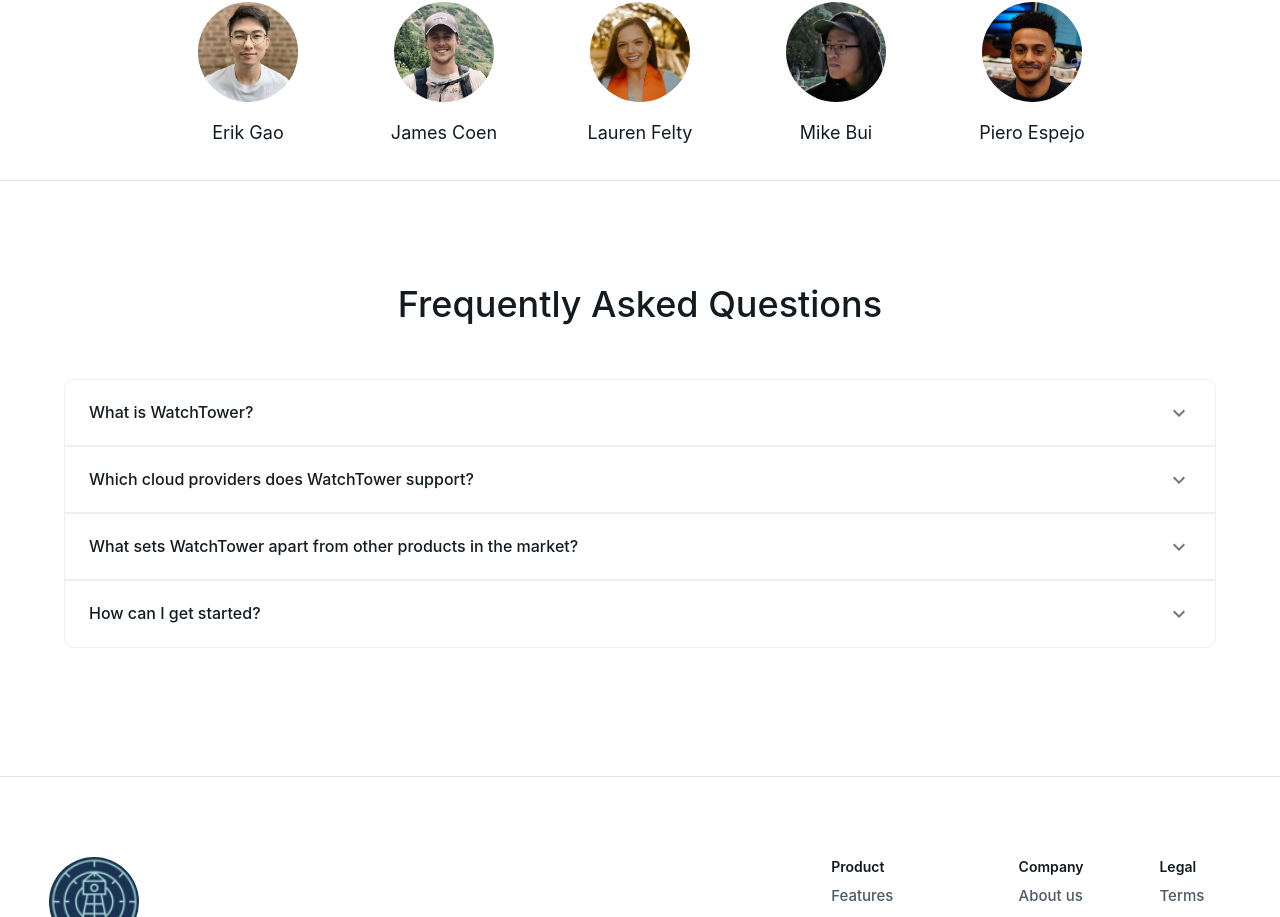
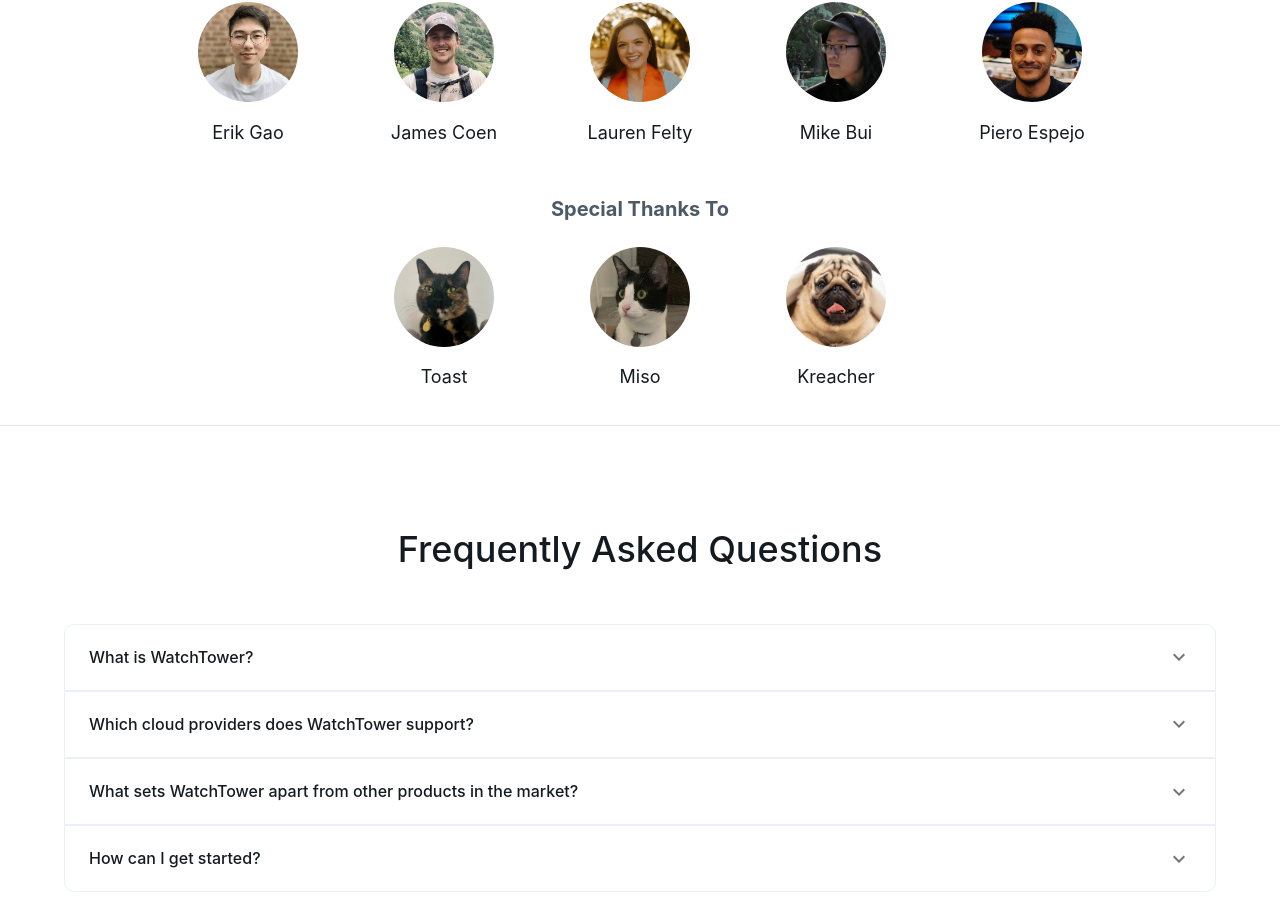
Before and after one commit to WatchTower-Open-Source/Landing-Page, a React app: page / in a window 1280 px wide. Shown: the part 2438-3355 px from the top of the page. Built offline with nearby package versions, Linux system fonts and the light colour scheme.

Commit message:
update images

```diff
--- a/src/components/Team.tsx
+++ b/src/components/Team.tsx
@@ -2,7 +2,6 @@
 import Box from '@mui/material/Box';
 import Typography from '@mui/material/Typography';
 import Grid from '@mui/material/Grid';
-import Link from '@mui/material/Link';
 import { useTheme } from '@mui/system';
 import Erik from '../assets/Erik.png';
 import Mike from '../assets/Mike.png';
@@ -33,7 +32,7 @@
 
 const whiteSecondaryImages = [Toast, Miso, Pug];
 const darkSecondaryImages = [Toast, Miso, Pug];
-const secondNames = ['Toast', 'Miso', 'Kreature'];
+const secondNames = ['Toast', 'Miso', 'Kreacher'];
 
 const logoStyle: React.CSSProperties = {
   width: '100px',
@@ -45,6 +44,8 @@
 export default function Team() {
   const theme = useTheme();
   const logos = theme.palette.mode === 'light' ? darkLogos : whiteLogos;
+  const petLogos =
+    theme.palette.mode === 'light' ? darkSecondaryImages : whiteSecondaryImages;
 
   return (
     <Box id='team' sx={{ py: 4 }}>
@@ -65,15 +66,35 @@
               alt={`Team member ${names[index]}`}
               style={logoStyle}
             />
-            <Link href={linkedLn[index]} color='primary'>
-              <Typography
-                variant='subtitle1'
-                color='text.primary'
-                sx={{ mt: 1 }}
-              >
-                {names[index]}
-              </Typography>
-            </Link>
+            <Typography variant='subtitle1' color='text.primary' sx={{ mt: 1 }}>
+              {names[index]}
+            </Typography>
+          </Grid>
+        ))}
+      </Grid>
+
+      <Typography
+        component='p'
+        variant='h5'
+        align='center'
+        color='text.secondary'
+        fontWeight='bold'
+        sx={{ mt: 6 }}
+      >
+        Special Thanks To
+      </Typography>
+
+      <Grid container justifyContent='center' sx={{ mt: 3, opacity: 1.0 }}>
+        {petLogos.map((petLogo, index) => (
+          <Grid item key={index} sx={{ textAlign: 'center', mx: 2 }}>
+            <img
+              src={petLogo}
+              alt={`Pet ${secondNames[index]}`}
+              style={logoStyle}
+            />
+            <Typography variant='subtitle1' color='text.primary' sx={{ mt: 1 }}>
+              {secondNames[index]}
+            </Typography>
           </Grid>
         ))}
       </Grid>
```
Also changed, not shown: src/assets/Toast.png, 3 other files (tests, documents, lock files or other folders).
